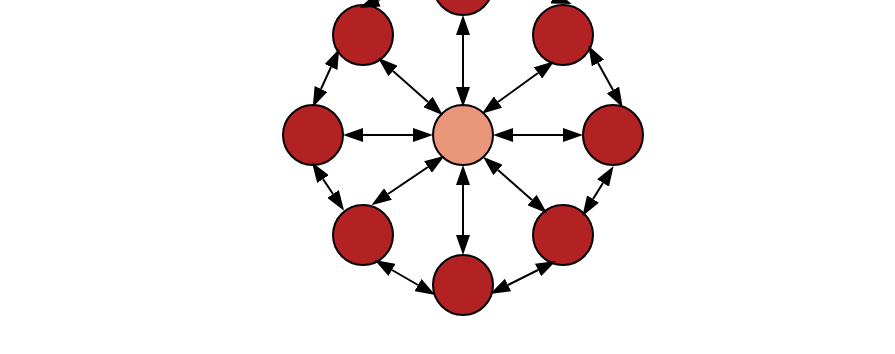
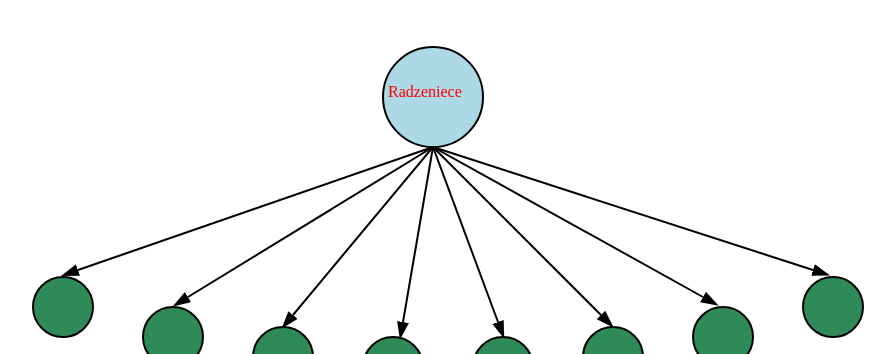
Before and after one commit to takuzuka/DMI, a plain HTML site: page broadcast.html in a window 1280 px wide. Shown: the part 73-427 px from the top of the page, without its empty margins (177-1072 px from the left). Drawn offline with Linux system fonts and the light colour scheme.

Commit message:
Update broadcast.html

```diff
--- a/broadcast.html
+++ b/broadcast.html
@@ -2,57 +2,40 @@
 <html>
 <body>
 
+<center> <h1>Broadcast or communicative?</h1></center>
 <center>
-<svg width="400" height="400">
- <defs>
-    <marker id="startarrow" markerWidth="10" markerHeight="7"
-    refX="10" refY="3.5" orient="auto">
-      <polygon points="10 0, 10 7, 0 3.5" fill="black" />
-    </marker>
-    <marker id="endarrow" markerWidth="10" markerHeight="7"
-    refX="0" refY="3.5" orient="auto" markerUnits="strokeWidth">
-        <polygon points="0 0, 10 3.5, 0 7" fill="black" />
+<svg height="500" width="900">
+  <defs>
+	<marker id="arrow" markerWidth="10" markerHeight="10" refX="0" refY="3" orient="auto" 		markerUnits="strokeWidth">
+      <path d="M0,0 L0,6 L9,3 z" fill="#000000" />
     </marker>
   </defs>
 
-   <circle cx="200" cy="50" r="30" stroke="black" stroke-width="2" fill="firebrick" />
-   <circle cx="100" cy="100" r="30" stroke="black" stroke-width="2" fill="firebrick" />
-   <circle cx="50" cy="200" r="30" stroke="black" stroke-width="2" fill="firebrick" />
-   <circle cx="100" cy="300" r="30" stroke="black" stroke-width="2" fill="firebrick" />
-   <circle cx="200" cy="350" r="30" stroke="black" stroke-width="2" fill="firebrick" />
-   <circle cx="300" cy="300" r="30" stroke="black" stroke-width="2" fill="firebrick" />
-   <circle cx="350" cy="200" r="30" stroke="black" stroke-width="2" fill="firebrick" />
-   <circle cx="300" cy="100" r="30" stroke="black" stroke-width="2" fill="firebrick" />
 
+  <circle cx="420" cy="90" r="50" stroke="black" stroke-width="2" fill="lightblue" />
 
- <circle cx="200" cy="200" r="30" stroke="black" stroke-width="2" fill="darksalmon" />
+  <circle cx="50" cy="300" r="30" stroke="black" stroke-width="2" fill="seagreen" />
+  <circle cx="160" cy="330" r="30" stroke="black" stroke-width="2" fill="seagreen" />
+  <circle cx="270" cy="350" r="30" stroke="black" stroke-width="2" fill="seagreen" />
+  <circle cx="380" cy="360" r="30" stroke="black" stroke-width="2" fill="seagreen" />
+  <circle cx="490" cy="360" r="30" stroke="black" stroke-width="2" fill="seagreen" />
+  <circle cx="600" cy="350" r="30" stroke="black" stroke-width="2" fill="seagreen" />
+  <circle cx="710" cy="330" r="30" stroke="black" stroke-width="2" fill="seagreen" />
+  <circle cx="820" cy="300" r="30" stroke="black" stroke-width="2" fill="seagreen" />
 
+  <text x="375" y="90" fill="red">Radzeniece</text>
 
- <line x1="150" y1="200" x2="100" y2="200" stroke="#000" stroke-width="2"  marker-end="url(#endarrow)" marker-start="url(#startarrow)" />
-  <line x1="165" y1="167" x2="130" y2="136" stroke="#000" stroke-width="2"  marker-end="url(#endarrow)" marker-start="url(#startarrow)" />
-   <line x1="200" y1="152" x2="200" y2="100" stroke="#000" stroke-width="2"  marker-end="url(#endarrow)" marker-start="url(#startarrow)" />
-    <line x1="235" y1="167" x2="275" y2="138" stroke="#000" stroke-width="2"  marker-end="url(#endarrow)" marker-start="url(#startarrow)" />
-     <line x1="250" y1="200" x2="300" y2="200" stroke="#000" stroke-width="2"  marker-end="url(#endarrow)" marker-start="url(#startarrow)" />
-      <line x1="235" y1="235" x2="269" y2="265" stroke="#000" stroke-width="2"  marker-end="url(#endarrow)" marker-start="url(#startarrow)" />
-  <line x1="200" y1="250" x2="200" y2="300" stroke="#000" stroke-width="2"  marker-end="url(#endarrow)" marker-start="url(#startarrow)" />
-   <line x1="165" y1="232" x2="125" y2="259" stroke="#000" stroke-width="2"  marker-end="url(#endarrow)" marker-start="url(#startarrow)" />
+   <line x1="420" y1="140" x2="65" y2="263" style="stroke:rgb(0,0,0);stroke-width:2" marker-end="url(#arrow)" />
+ <line x1="420" y1="140" x2="175" y2="290" style="stroke:rgb(0,0,0);stroke-width:2" marker-end="url(#arrow)" />
+  <line x1="420" y1="140" x2="280" y2="308" style="stroke:rgb(0,0,0);stroke-width:2" marker-end="url(#arrow)" />
+  <line x1="420" y1="140" x2="390" y2="315" style="stroke:rgb(0,0,0);stroke-width:2" marker-end="url(#arrow)" />
+<line x1="420" y1="140" x2="485" y2="315" style="stroke:rgb(0,0,0);stroke-width:2" marker-end="url(#arrow)" />
+<line x1="420" y1="140" x2="588" y2="308" style="stroke:rgb(0,0,0);stroke-width:2" marker-end="url(#arrow)" />
+<line x1="420" y1="140" x2="690" y2="290" style="stroke:rgb(0,0,0);stroke-width:2" marker-end="url(#arrow)" />
+<line x1="420" y1="140" x2="800" y2="263" style="stroke:rgb(0,0,0);stroke-width:2" marker-end="url(#arrow)" />
+</svg>
+</center>
+<center><h2>Broadcast: one to many</h2></center>
 
-    <line x1="150" y1="50" x2="115" y2="65" stroke="#000" stroke-width="2"  marker-end="url(#endarrow)" marker-start="url(#startarrow)" />
-    <line x1="68" y1="132" x2="58" y2="154" stroke="#000" stroke-width="2"  marker-end="url(#endarrow)" marker-start="url(#startarrow)" />
-    <line x1="60" y1="244" x2="70" y2="259" stroke="#000" stroke-width="2"  marker-end="url(#endarrow)" marker-start="url(#startarrow)" />
-    <line x1="129" y1="335" x2="155" y2="350" stroke="#000" stroke-width="2"  marker-end="url(#endarrow)" marker-start="url(#startarrow)" />
-     <line x1="245" y1="350" x2="275" y2="335" stroke="#000" stroke-width="2"  marker-end="url(#endarrow)" marker-start="url(#startarrow)" />
-     <line x1="330" y1="264" x2="340" y2="248" stroke="#000" stroke-width="2"  marker-end="url(#endarrow)" marker-start="url(#startarrow)" />
-     <line x1="350" y1="155" x2="335" y2="128" stroke="#000" stroke-width="2"  marker-end="url(#endarrow)" marker-start="url(#startarrow)" />
-     <line x1="290" y1="62" x2="245" y2="45" stroke="#000" stroke-width="2"  marker-end="url(#endarrow)" marker-start="url(#startarrow)" />
-
-
-
-
-</svg>
-
-
- <h1>Communicative: many too many </h1>
- </center>
 </body>
 </html>
```
